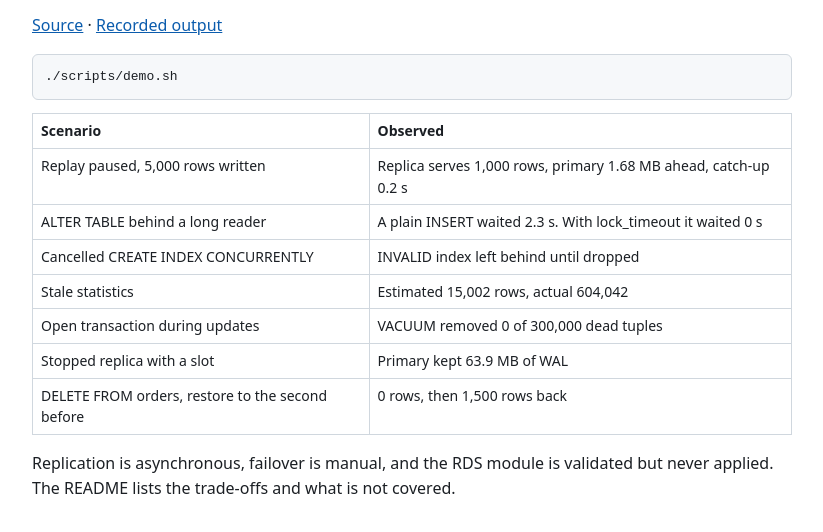
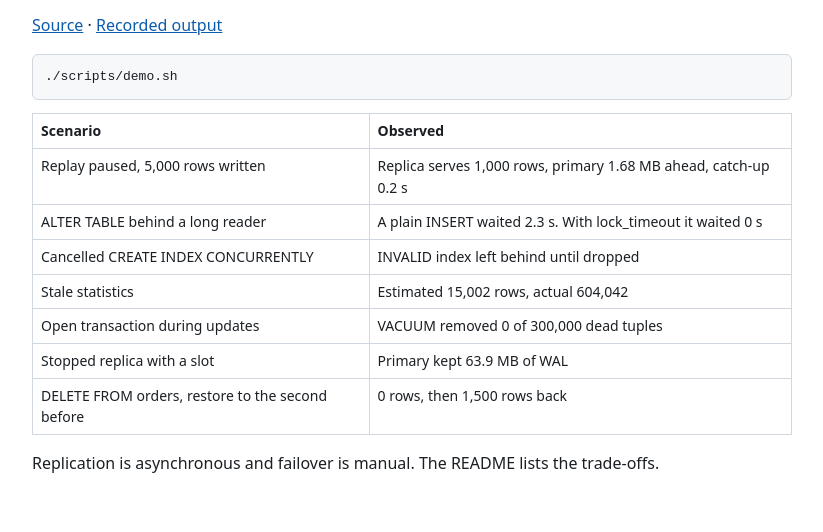
Before and after one commit to gerardrecinto/postgres-ops, a plain HTML site: page docs/index.html in a window 1280 px wide. Shown: the part 138-670 px from the top of the page, without its empty margins (228-1051 px from the left). Drawn offline with Linux system fonts and the light colour scheme.

Commit message:
Lead with what the project does and keep limits in the docs (#1)
Drop the unprompted limits and not-proven blocks from the README and
site. Notes that prevent a wrong assumption stay: compliance, demo
labels and safety warnings.

Thanks,
Gerard

```diff
--- a/docs/index.html
+++ b/docs/index.html
@@ -24,5 +24,5 @@ table{border-collapse:collapse;width:100%;font-size:14px} td,th{border:1px solid
 <tr><td>Stopped replica with a slot</td><td>Primary kept 63.9 MB of WAL</td></tr>
 <tr><td>DELETE FROM orders, restore to the second before</td><td>0 rows, then 1,500 rows back</td></tr>
 </table>
-<p>Replication is asynchronous, failover is manual, and the RDS module is validated but never applied. The README lists the trade-offs and what is not covered.</p>
+<p>Replication is asynchronous and failover is manual. The README lists the trade-offs.</p>
 </main></body></html>
```
Also changed, not shown: 1 other file.
